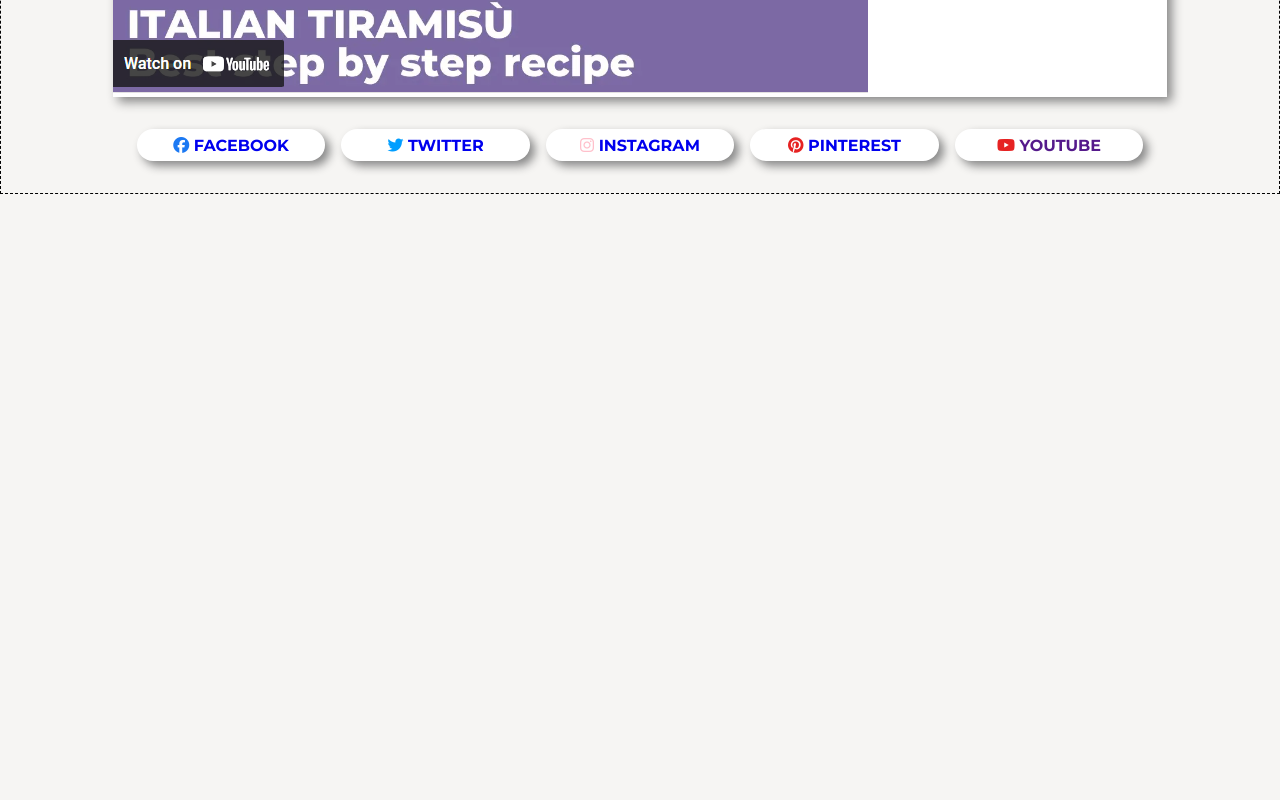
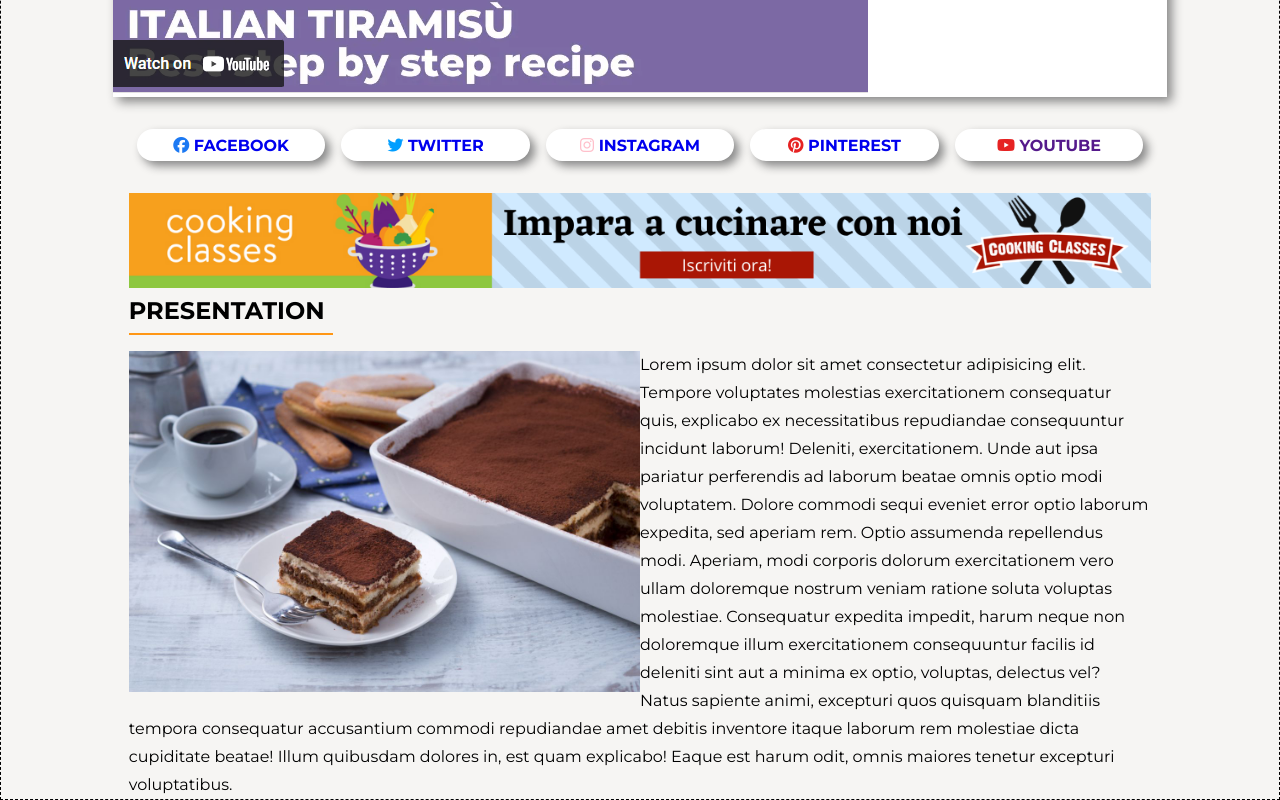
Before and after one commit to Gabriele-Viola/htmlcss-responsive-layout, a plain HTML site: page index.html in a window 1280 px wide. Shown: the part 415-1215 px from the top of the page. Before the commit the page ends 800 px from the top, so only its background shows below. Drawn offline with Linux system fonts and the light colour scheme.

Commit message:
add float img

```diff
--- a/asset/style.css
+++ b/asset/style.css
@@ -149,6 +149,30 @@ i {
             }
         }
     }
+    .presentation{
+        .conteiner{
+            .story{
+                font-weight: bold;
+                font-size: 1.5rem;
+                padding: .5rem 0;
+            }
+            hr{
+                border: none;
+                border-bottom: 2px solid var(--gz-title);
+                width: 20%;
+                margin-bottom: 1rem;
+            }
+            .img-dessert{
+                width: 70%;
+                margin: auto;
+                margin-bottom: 1rem;
+            }
+            p{
+                line-height: 1.75rem;
+                font-size: 1rem;
+            }
+        }
+    }
 }
 
 .social {
@@ -203,6 +227,12 @@ i {
     .d-inline-block {
         display: inline-block;
     }
+    .f-left-md{
+        float: left;;
+    }
+    .d-inline-block-md{
+        display: block;
+    }
 
     #app_header {
         h1 {
@@ -226,6 +256,32 @@ i {
             width: 20%;
             height: 2rem;
             border-radius: 200px;
+        }
+    }
+    #app_main{
+
+        .presentation{
+            .conteiner{
+                .story{
+                    font-weight: bold;
+                    font-size: 1.5rem;
+                    padding: .5rem 0;
+                }
+                hr{
+                    border: none;
+                    border-bottom: 2px solid var(--gz-title);
+                    width: 20%;
+                    margin-bottom: 1rem;
+                }
+                .img-dessert{
+                    width: 50%;
+                    margin-bottom: -.5rem;
+                }
+                p{
+                    line-height: 1.75rem;
+                    font-size: 1rem;
+                }
+            }
         }
     }
 }
--- a/index.html
+++ b/index.html
@@ -170,6 +170,29 @@
             <!-- /.conteiner -->
 
         </section>
+        <section class="adv">
+            <div class="conteiner">
+                <img class="d-none d-inline-block-md" src="./asset/img/banner.png" alt="">
+            </div>
+            <!-- /.conteiner -->
+        </section>
+        <!-- /.adv -->
+         <section class="presentation">
+            <div class="conteiner">
+                <div class="story">
+                    PRESENTATION
+                </div>
+                <hr>
+                <div class="img-dessert f-left-md">
+                    <img src="./asset/img/tiramisu.jpg" alt="">
+                </div>
+                <p>
+                    Lorem ipsum dolor sit amet consectetur adipisicing elit. Tempore voluptates molestias exercitationem consequatur quis, explicabo ex necessitatibus repudiandae consequuntur incidunt laborum! Deleniti, exercitationem. Unde aut ipsa pariatur perferendis ad laborum beatae omnis optio modi voluptatem. Dolore commodi sequi eveniet error optio laborum expedita, sed aperiam rem. Optio assumenda repellendus modi. Aperiam, modi corporis dolorum exercitationem vero ullam doloremque nostrum veniam ratione soluta voluptas molestiae. Consequatur expedita impedit, harum neque non doloremque illum exercitationem consequuntur facilis id deleniti sint aut a minima ex optio, voluptas, delectus vel? Natus sapiente animi, excepturi quos quisquam blanditiis tempora consequatur accusantium commodi repudiandae amet debitis inventore itaque laborum rem molestiae dicta cupiditate beatae! Illum quibusdam dolores in, est quam explicabo! Eaque est harum odit, omnis maiores tenetur excepturi voluptatibus.
+                </p>
+
+
+            </div>
+         </section>
     </main>
     <!-- /#app_main -->
     <footer id="app_footer"></footer>
```
